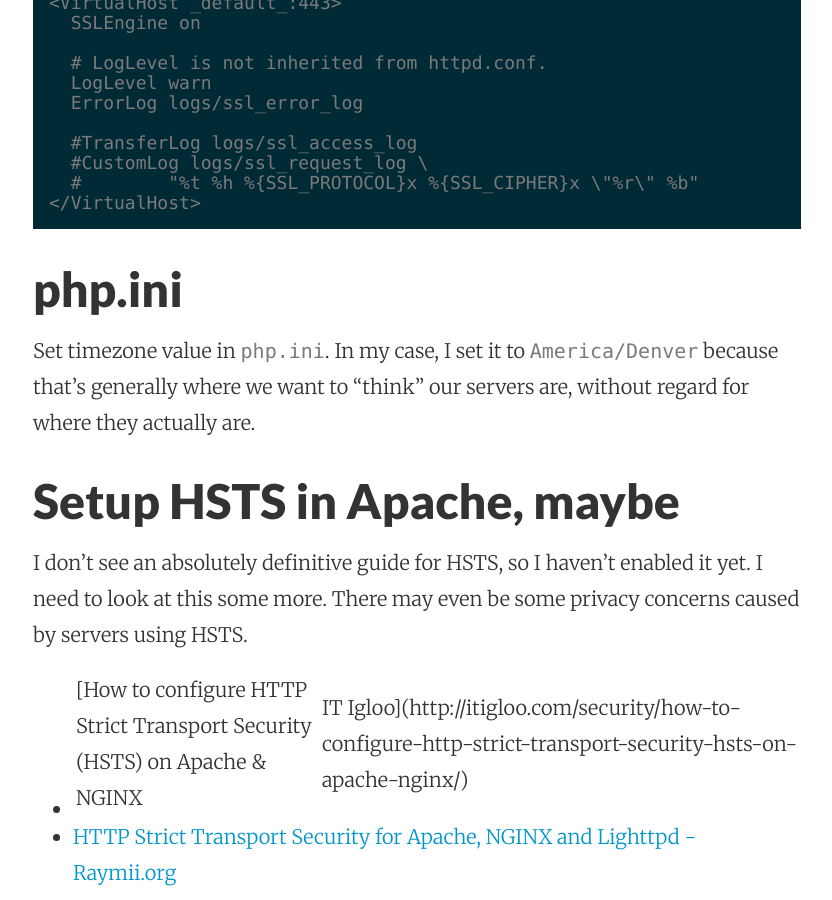
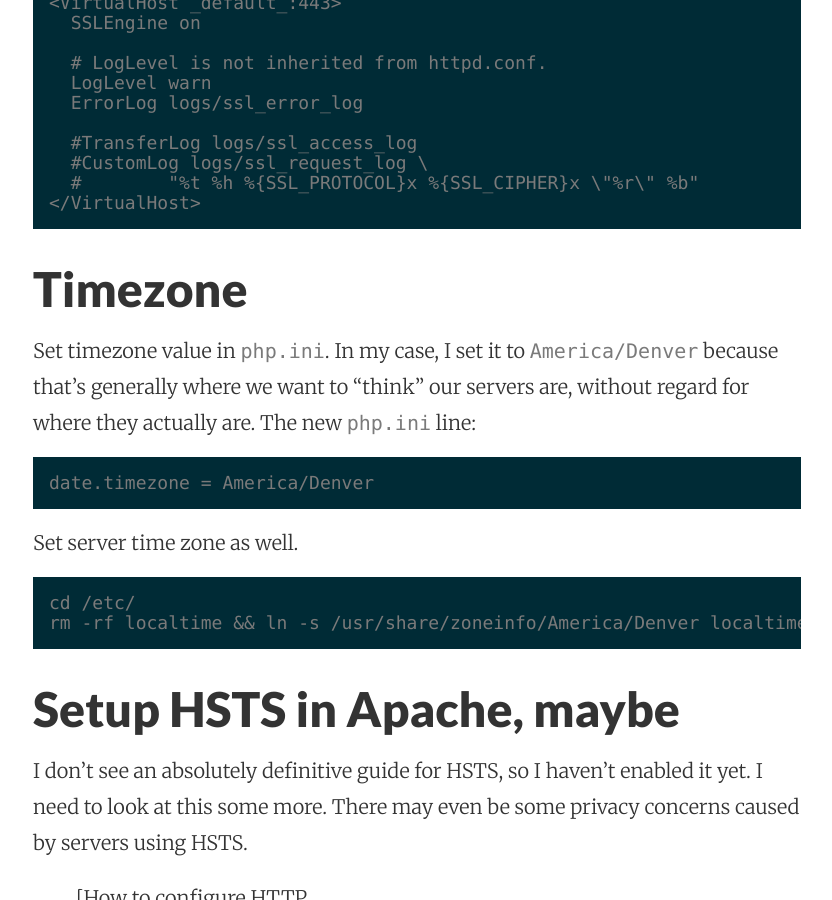
Before and after one commit to mattymaloney/mattymaloney.github.io, a Jekyll site: the page built from _posts/2016-04-12-apache-php-aws-vpc-ec2-linux.md, in a window 1280 px wide and 900 px high, scrolled down 12973 px. Shown: the whole window, without its empty margins (223-1055 px from the left). Built offline with Jekyll 4.4.1, drawn with Linux system fonts in a browser that asks for light colours.

Commit message:
Created 2016-04-12-apache-php-aws-vpc-ec2-linux.md

````diff
--- a/_posts/2016-04-12-apache-php-aws-vpc-ec2-linux.md
+++ b/_posts/2016-04-12-apache-php-aws-vpc-ec2-linux.md
@@ -493,9 +493,20 @@ This is the only vhost we need right now, and it exists almost entirely for the
 </VirtualHost>
 ```
 
-## php.ini
+## Timezone
 
-Set timezone value in `php.ini`. In my case, I set it to `America/Denver` because that's generally where we want to "think" our servers are, without regard for where they actually are.
+Set timezone value in `php.ini`. In my case, I set it to `America/Denver` because that's generally where we want to "think" our servers are, without regard for where they actually are. The new `php.ini` line:
+
+```
+date.timezone = America/Denver
+```
+
+Set server time zone as well.
+
+```
+cd /etc/
+rm -rf localtime && ln -s /usr/share/zoneinfo/America/Denver localtime
+```
 
 
 ## Setup HSTS in Apache, maybe
````
